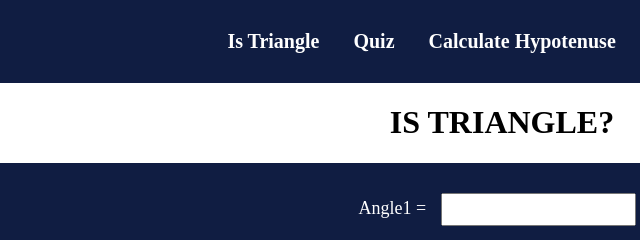
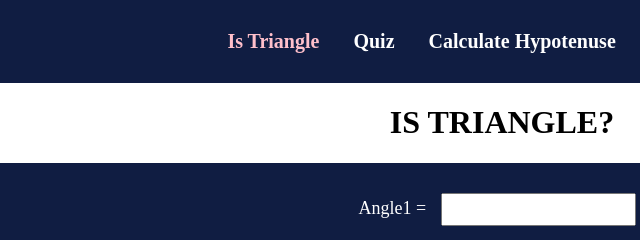
Before and after one commit to mehreenZahid/neogcamp-lesson-8, a plain HTML site: page index.html in a window 1280 px wide. In both pictures the pointer is over the link "Is Triangle". Shown: the top 240 px of the page, 138-778 px from the left. Drawn offline with Linux system fonts and the light colour scheme.

Commit message:
css updated

```diff
--- a/styles.css
+++ b/styles.css
@@ -18,6 +18,10 @@ nav a{
     font-size: 20px;
     font-weight: bold;
     color: white
+}
+
+nav a:hover{
+    color: pink;
 }
 
 h1{
```
